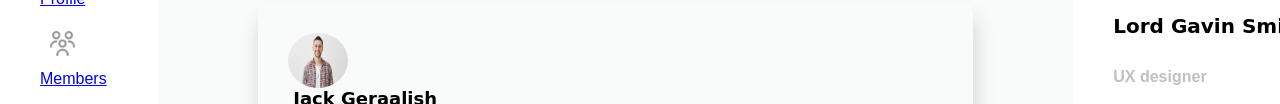
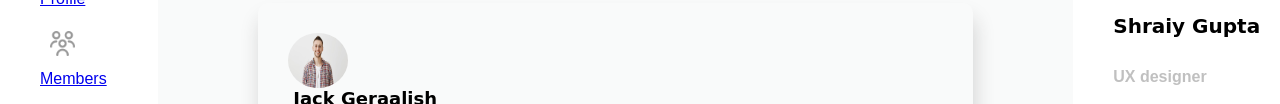
Before and after one commit to shraiygg/final, a plain HTML site: page index.html in a window 1280 px wide. Shown: the part 307-411 px from the top of the page. Drawn offline with nearby package versions, Linux system fonts and the light colour scheme.

Commit message:
Update index.html

```diff
--- a/index.html
+++ b/index.html
@@ -151,7 +151,7 @@
                 <img src="./icons/Img.jpg" alt="" height="200px" width="200px" class="mainprofile">
              </div>
              <div class="about">
-                <name>Lord Gavin Smith</name>
+                <name>Shraiy Gupta</name>
                 <p14>UX designer</p14>
                 <p class="para">Hi i am gavin Ux designer with 10+ year experience. I have worked with various clients </p>
                 <div class="symbol">
```
